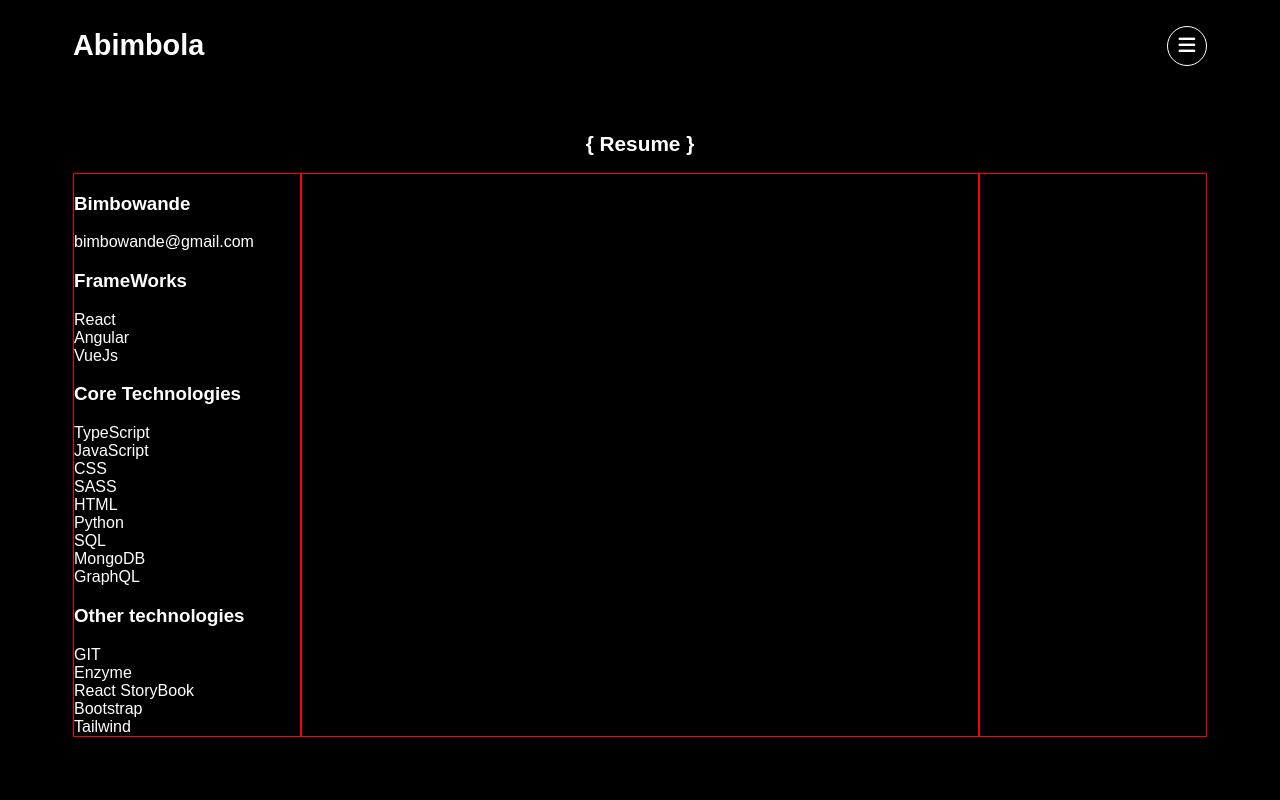
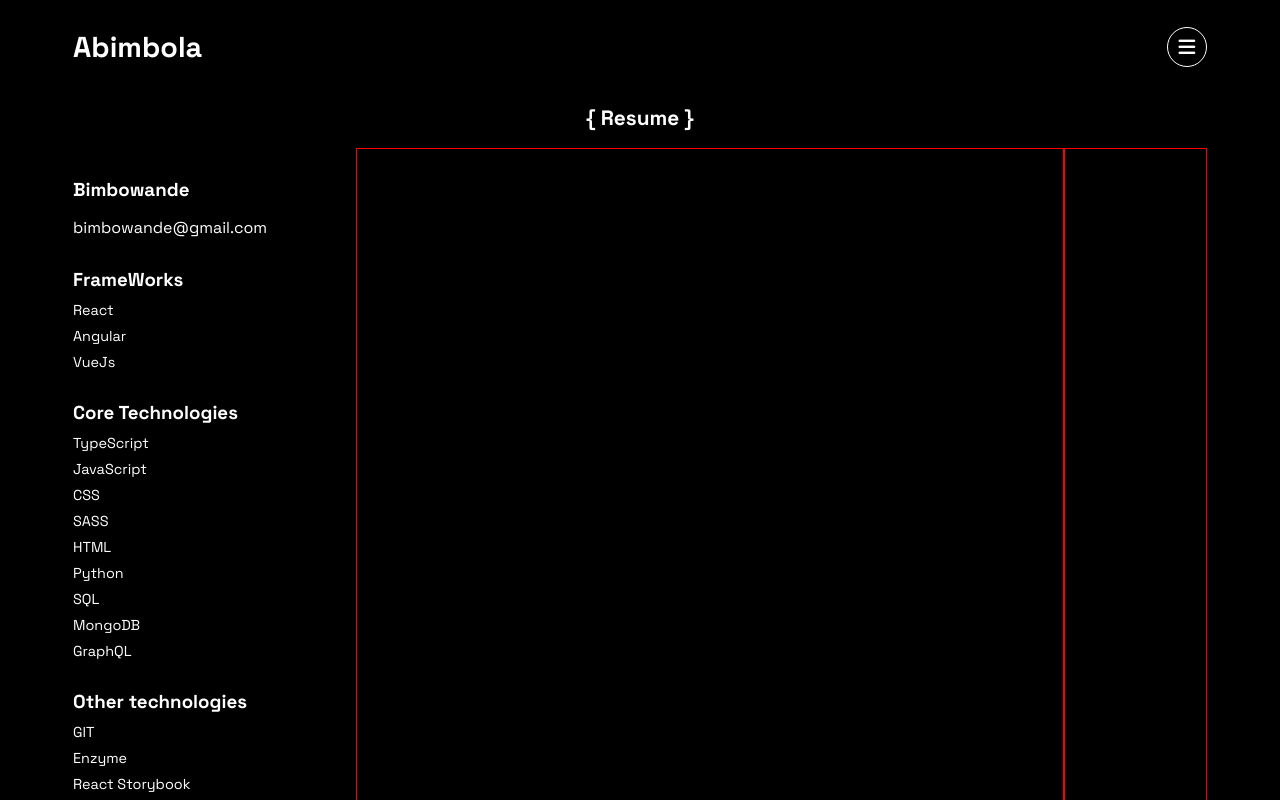
Before and after one commit to bimbowande/portfolio_me, a Next.js app: page /resume in a window 1280 px wide. Built offline with nearby package versions, Linux system fonts and the light colour scheme; a web font is replaced by a local one.

Commit message:
update data

```diff
--- a/common/Resume/Styles.tsx
+++ b/common/Resume/Styles.tsx
@@ -7,13 +7,12 @@ export const ResumeContent =  styled.section`
 `
 
 export const ResumeSectionOne =  styled.section`
-    border:1px solid red;
-    flex:1;
+    flex:2;
 `
 
 export const ResumeSectionTwo = styled.section`
     border:1px solid red;
-    flex:3;
+    flex:5;
 `
 
 export const ResumeSectionThree = styled.section`
@@ -25,14 +24,31 @@ export const UserName = styled.p`
 `
 
 export const ResumeSubSection = styled.div`
-
-
+    margin-top:30px;
 `
 export const SectionHeader = styled.h3`
+    margin:0;
+    margin-bottom:10px;
+    margin-top:10px
+`
+
+export const ListItem = styled.li`
+    list-style:none;
+    font-size:.9rem;
+    margin-bottom:8px
+`
+
+export const UserSummaryDetails = styled.div`
 
 `
 
-export const ListItem = styled.li`
-    list-style:none
+export const SummaryUser = styled.h2`
 
 `
+
+export const SummaryTitle = styled.h4`
+`
+
+export const SummaryDescription = styled.p`
+
+`
--- /dev/null
+++ b/common/Resume/Technology/Skills.tsx
@@ -0,0 +1,21 @@
+import React from 'react'
+import { Manifest } from '../../../pages/api/manifest'
+import { ResumeSubSection, SectionHeader, UserName } from '../Styles'
+import { Stack } from './Stack'
+
+export const Skills:React.FC = () => {
+  return (
+   <>
+     <ResumeSubSection>
+        <SectionHeader>Bimbowande</SectionHeader>
+        <UserName>bimbowande@gmail.com</UserName>
+     </ResumeSubSection>
+
+     <Stack headerText='FrameWorks'  data={Manifest?.frameworks}/>
+
+     <Stack headerText='Core Technologies'  data={Manifest?.coreTechnologies}/>
+
+     <Stack headerText='Other technologies'  data={Manifest?.otherTechnologies}/>
+   </>
+  )
+}
--- /dev/null
+++ b/common/Resume/Technology/Stack.tsx
@@ -0,0 +1,22 @@
+import React from 'react'
+import { ListItem, ResumeSubSection, SectionHeader } from '../Styles'
+
+
+export const Stack: React.FC<StackI> = (StackI) => {
+  return (
+    <ResumeSubSection>
+         <SectionHeader>{StackI?.headerText}</SectionHeader>
+         {
+            StackI.data.map((item:string, index:number)=>
+                <ListItem key={index}>{item}</ListItem>
+            )
+         }
+    </ResumeSubSection>
+  )
+}
+
+
+export interface StackI {
+    data:Array<string>,
+    headerText: string,
+}
--- /dev/null
+++ b/common/Resume/UserSummary/UserSummary.tsx
@@ -0,0 +1,18 @@
+import React from 'react'
+import { SummaryDescription, SummaryTitle, SummaryUser, UserSummaryDetails } from '../Styles'
+
+export const UserSummary:React.FC<UserSummaryI> = (UserSummaryI) => {
+  return (
+   <UserSummaryDetails>
+        <SummaryUser>{UserSummaryI?.username}</SummaryUser>
+        <SummaryTitle>{UserSummaryI?.title}</SummaryTitle>
+        <SummaryDescription>{UserSummaryI?.description}</SummaryDescription>
+   </UserSummaryDetails>
+  )
+}
+
+interface UserSummaryI{
+    username: string,
+    title: string,
+    description:string
+}
--- a/components/Menu/Menu.tsx
+++ b/components/Menu/Menu.tsx
@@ -23,7 +23,7 @@ export const Menu: React.FC<MenuProps> = (MenuProps) => {
 
                 {pageLinks.map((link:pageLink,index:number)=>
                     <MenuLinkText key={index}>
-                        <MenuLink  href={`/${link?.linkAddress}`}>
+                        <MenuLink  href={`./${link?.linkAddress}`}>
                             {link?.linkName}
                         </MenuLink>
                     </MenuLinkText>
--- a/pages/api/interface.tsx
+++ b/pages/api/interface.tsx
@@ -11,14 +11,10 @@ export interface socialLinkInterfaceI {
     github: string
 }
 
-
-
-
 export  interface socialLinksI{
     name:string,
     link:string,
     class:string,
-
 }
 
 export type ManifestType = {
@@ -32,7 +28,6 @@ export type ManifestType = {
     socialLinks: Array<socialLinksI>,
 }
 
-
 export interface pageLink{
     linkName: string,
     linkAddress:string
--- a/pages/api/manifest.tsx
+++ b/pages/api/manifest.tsx
@@ -6,8 +6,9 @@ export const Manifest : ManifestType = {
 
     personalInfo:{
         name:'Abimbola',
+        surname: 'Oluwagbuyi',
         summary:"Software Engineer with a demonstrated history of working in complex teams and on large web development projects. Skilled in software requirement analysis, design, development, deployment, and testing. I use ReactJs, TypeScript ,Angular, MongoDB and GraphQL",
-        title:'Front-end Engineer'
+        title:'Frontend Engineer'
     },
 
     projects:[],
@@ -32,9 +33,9 @@ export const Manifest : ManifestType = {
     otherTechnologies: [
         'GIT',
         'Enzyme',
-        'React StoryBook',
+        'React Storybook',
         'Bootstrap',
-        'Tailwind'
+        'TailwindCSS'
     ],
 
     experiences:[],
--- a/pages/resume.tsx
+++ b/pages/resume.tsx
@@ -2,8 +2,10 @@ import React from 'react'
 import type {NextPage} from 'next'
 import { PageHeader } from '../common/Project/styles'
 import { Layout } from '../components/Layout/Layout'
-import { ListItem, ResumeContent, ResumeSectionOne, ResumeSectionThree, ResumeSectionTwo, ResumeSubSection, SectionHeader, UserName } from '../common/Resume/Styles'
-import { Manifest } from './api/manifest'
+import {ResumeContent, ResumeSectionOne, ResumeSectionThree, ResumeSectionTwo} from '../common/Resume/Styles'
+
+import { Skills } from '../common/Resume/Technology/Skills'
+import { UserSummary } from '../common/Resume/UserSummary/UserSummary'
 
  const Resume: NextPage = () => {
   return (
@@ -12,31 +14,14 @@ import { Manifest } from './api/manifest'
             <PageHeader>{`{`} Resume {`}`}</PageHeader>
             <ResumeContent>
                 <ResumeSectionOne>
-                    <ResumeSubSection>
-                        <SectionHeader>Bimbowande</SectionHeader>
-                        <UserName>bimbowande@gmail.com</UserName>
-                    </ResumeSubSection>
-                    <ResumeSubSection>
-                        <SectionHeader>FrameWorks</SectionHeader>
-                        {Manifest?.frameworks.map((item:string, index:number)=>
-                            <ListItem key={index}>{item}</ListItem>
-                        )}
-                    </ResumeSubSection>
-                    <ResumeSubSection>
-                        <SectionHeader>Core Technologies</SectionHeader>
-                        {Manifest?.coreTechnologies.map((item:string, index:number)=>
-                            <ListItem key={index}>{item}</ListItem>
-                        )}
-                    </ResumeSubSection>
-                    <ResumeSubSection>
-                        <SectionHeader>Other technologies</SectionHeader>
-                        {Manifest?.otherTechnologies.map((item:string, index:number)=>
-                            <ListItem key={index}>{item}</ListItem>
-                        )}
-                    </ResumeSubSection>
+                    <Skills/>
                 </ResumeSectionOne>
-                <ResumeSectionTwo></ResumeSectionTwo>
-                <ResumeSectionThree></ResumeSectionThree>
+                <ResumeSectionTwo>
+                   <UserSummary username={''} title={''} description={''}/>
+                </ResumeSectionTwo>
+                <ResumeSectionThree>
+
+                </ResumeSectionThree>
             </ResumeContent>
         </div>
    </Layout>
--- a/styles/globals.scss
+++ b/styles/globals.scss
@@ -5,9 +5,7 @@ body {
     padding:0;
 }
 body{
-  font-family: sofia-pro, sans-serif;
-  font-style: normal;
-  font-weight: 100;
+  font-family: 'Space Grotesk', sans-serif
 }
 
 a {
@@ -30,5 +28,5 @@ html,body{
 }
 
 .push_down_resume{
-  margin-top:50px
+  margin-top:20px
 }
```
